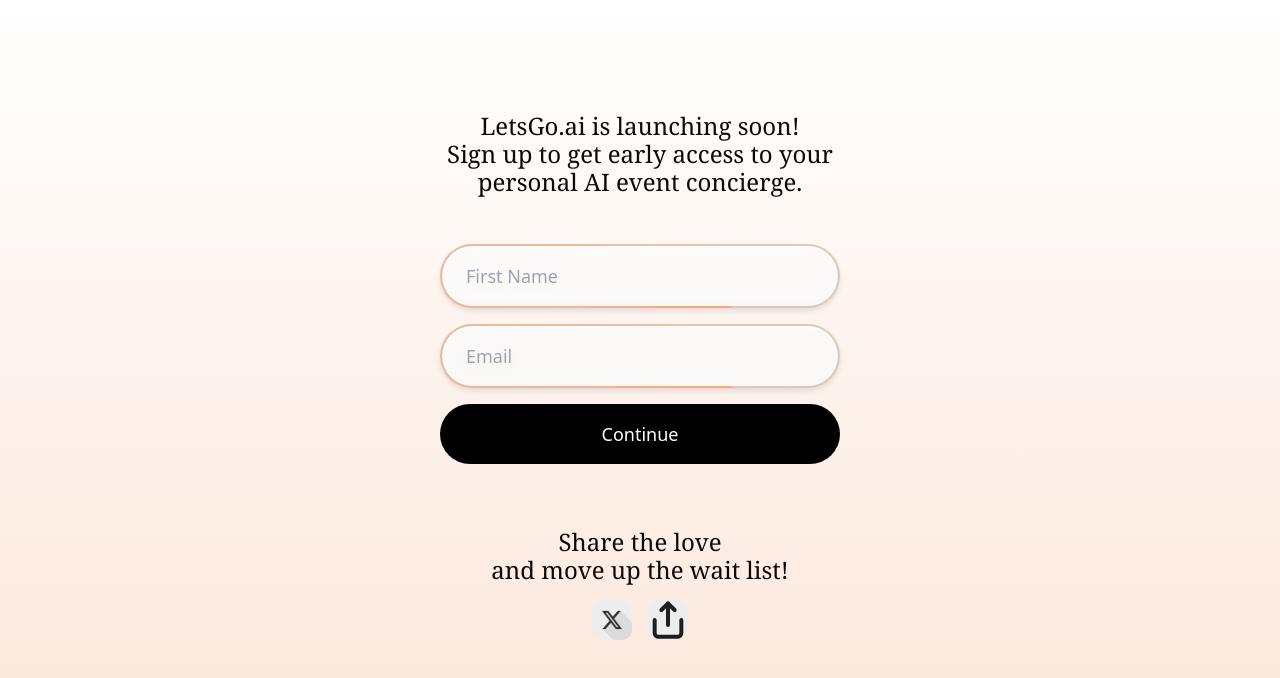
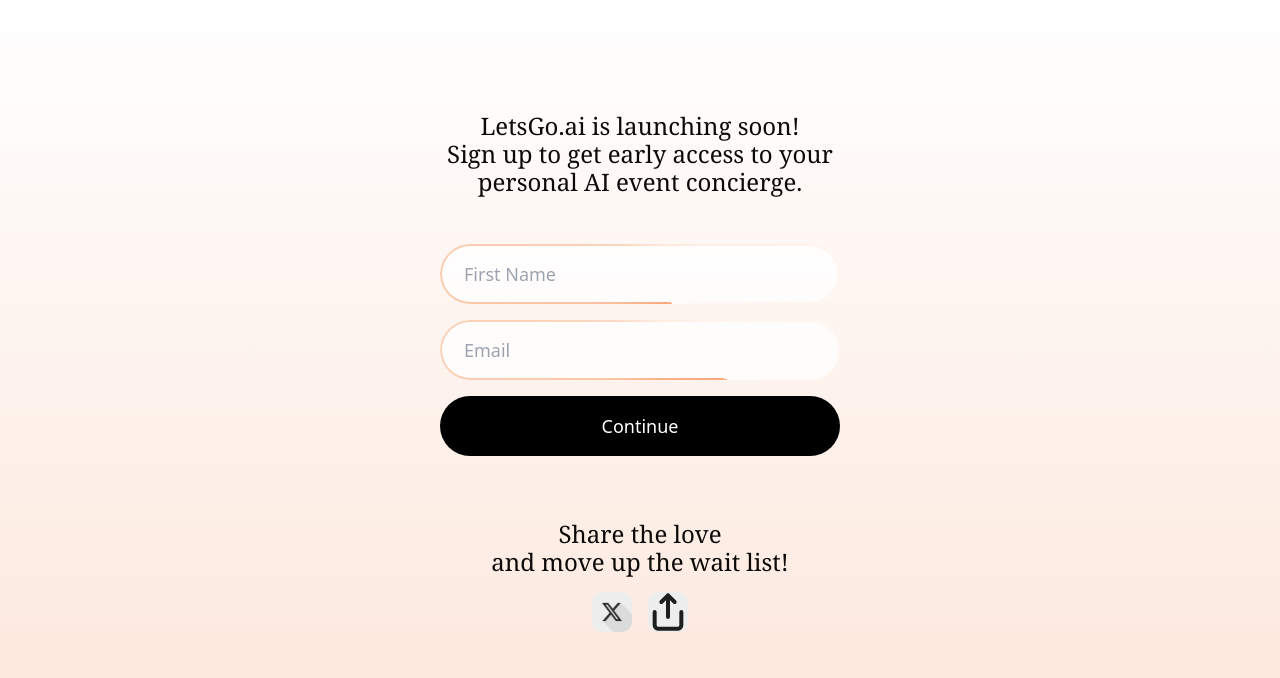
Before and after one commit to thumb777/consergio, a React (Vite) app: page / in a window 1280 px wide. Shown: the top 678 px of the page. Built offline with nearby package versions, Linux system fonts and the light colour scheme; no server answers.

Commit message:
fix animation;

```diff
--- a/src/index.css
+++ b/src/index.css
@@ -224,6 +224,24 @@
 }
 
 
+@keyframes circleRotatingA {
+  0% {
+    --r3: 0deg;
+  }
+
+  25% {
+    --r3: 120deg;
+  }
+
+  50% {
+    --r3: 240deg;
+  }
+
+  100% {
+    --r3: 360deg;
+  }
+}
+
 .animate-border-gradient {
   --b: 2px;
   --c: conic-gradient(from calc(var(--r3) + 180deg), #faa97b, transparent);
@@ -250,3 +268,31 @@
     linear-gradient(#FFF 0 0);
   mask-composite: exclude;
 }
+
+
+.animate-border-gradientA {
+  --b: 2px;
+  --c: conic-gradient(from calc(var(--r3) + 180deg), #faa97b, transparent);
+  position: relative;
+  transition: all 0.3s;
+  transform: translateZ(0);
+  animation: circleRotatingA -0.64s linear 1.5s infinite;
+}
+
+.animate-border-gradientA:before {
+  content: "";
+  position: absolute;
+  z-index: 999;
+  pointer-events: none;
+  inset: 0;
+  background: var(--c);
+  padding: var(--b);
+  border-radius: 44px;
+  -webkit-mask:
+    linear-gradient(#FFF 0 0) content-box,
+    linear-gradient(#FFF 0 0);
+  mask:
+    linear-gradient(#FFF 0 0) content-box,
+    linear-gradient(#FFF 0 0);
+  mask-composite: exclude;
+}
--- a/src/pages/waitlists/WaitList.jsx
+++ b/src/pages/waitlists/WaitList.jsx
@@ -112,14 +112,14 @@
           <div
             data-aos="fade-left"
             data-aos-duration="2000"
-            className="animate-border-gradient"
+            className="animate-border-gradientA"
           >
             <input
               type="text"
               value={firstName}
               onChange={(e) => setFirstName(e.target.value)}
               placeholder="First Name"
-              className="w-full px-6 py-4 rounded-full border-2 border-[#704214]/25 drop-shadow-md text-lg transition-all duration-300 bg-white/80 backdrop-blur-sm"
+              className="w-full px-6 py-4 rounded-full text-lg  bg-white/80 focus:outline-none"
               required
               disabled={isSubmitting}
             />
@@ -145,7 +145,7 @@
               value={email}
               onChange={(e) => setEmail(e.target.value)}
               placeholder="Email"
-              className="w-full px-6 py-4 rounded-full border-2 border-[#704214]/25 drop-shadow-md text-lg transition-all duration-300 bg-white/80 backdrop-blur-sm"
+              className="w-full px-6 py-4 rounded-full text-lg  bg-white/80 focus:outline-none"
               required
               disabled={isSubmitting}
             />
```
